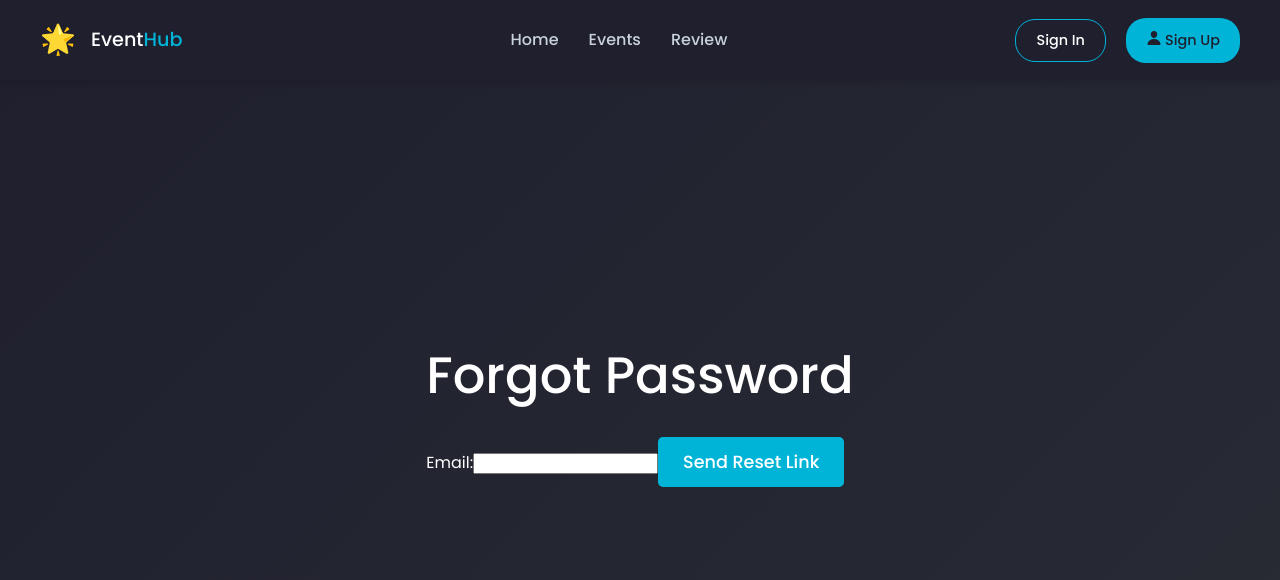
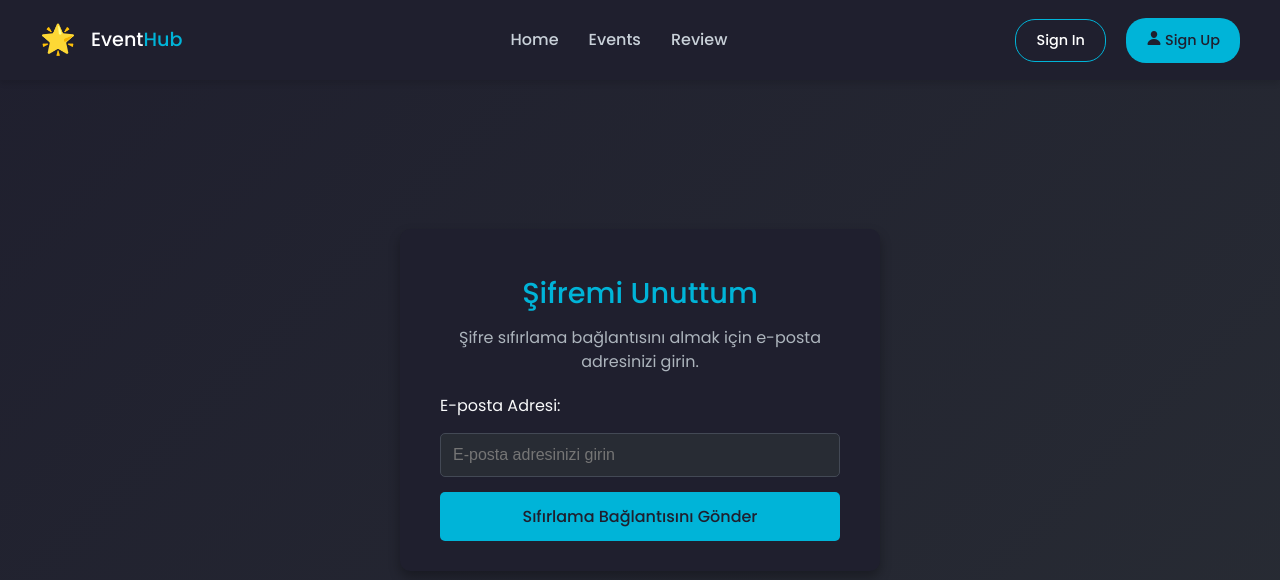
Before and after one commit to NisaAydin/event-app-frontend, a React (Vite) app: page /forgot-password in a window 1280 px wide. Shown: the top 580 px of the page. Built offline with nearby package versions, Linux system fonts and the light colour scheme; no server answers.

Commit message:
Forget password page added

```diff
--- a/src/Pages/ChatPage/ChatPage.css
+++ b/src/Pages/ChatPage/ChatPage.css
@@ -1,17 +1,19 @@
 .chat-container {
   display: flex;
-  width: 100%;
-  height: 100vh;
+  width: 100vw; /* Tüm genişlik */
+  height: 100vh; /* Tüm yükseklik */
   font-family: "Poppins", sans-serif;
+  background-color: #1f1f2e; /* Genel arka plan */
+  overflow: hidden; /* Kaymaların önlenmesi */
 }
 
 .chat-sidebar {
-  width: 30%;
+  width: 30%; /* Sabit genişlik */
   border-right: 1px solid #434955;
   padding: 20px;
   background-color: #1f1f2e;
   color: #f8f9fa;
-  overflow-y: auto;
+  overflow-y: auto; /* Dikey kaydırma */
 }
 
 .chat-sidebar h3 {
@@ -38,6 +40,7 @@
   background-color: #282c34;
   transition: background-color 0.3s, transform 0.3s;
   box-shadow: 0 4px 10px rgba(0, 0, 0, 0.2);
+  position: relative; /* Bildirim noktası için gerekli */
 }
 
 .chat-item:hover {
@@ -57,24 +60,19 @@
   color: #f8f9fa;
 }
 
-.chat-item-description {
-  font-size: 0.9rem;
-  color: #adb5bd;
-  margin-bottom: 5px;
-}
-
 .chat-item-date {
   font-size: 0.8rem;
   color: #868e96;
 }
 
 .chat-main {
-  width: 70%;
-  padding: 10px;
-  background-color: transparent;
+  flex: 1; /* Geri kalan tüm alanı kapla */
+  padding: 20px;
+  background-color: #282c34;
   color: #f8f9fa;
   display: flex;
   flex-direction: column;
+  overflow-y: hidden; /* Kaymayı engelle */
 }
 
 .chat-main h3 {
@@ -84,13 +82,12 @@
 }
 
 .message-list {
-  height: calc(100vh - 200px);
-  overflow-y: auto;
+  flex: 1; /* Ana alanın büyük kısmını kapla */
+  overflow-y: auto; /* Kaydırma */
   padding: 15px;
   border-radius: 8px;
   background-color: #1f1f2e;
   box-shadow: 0 4px 10px rgba(0, 0, 0, 0.3);
-  margin-bottom: 10px;
 }
 
 .message {
@@ -153,7 +150,6 @@
   margin-top: 20px;
   display: flex;
   gap: 15px;
-  margin-top: auto;
 }
 
 .message-input {
--- a/src/Pages/ChatPage/ChatPage.jsx
+++ b/src/Pages/ChatPage/ChatPage.jsx
@@ -97,7 +97,7 @@ function ChatPage() {
                 }`}
               >
                 <h4 className="chat-item-title">{chat.EventName}</h4>
-                <p className="chat-item-description">{chat.Description}</p>
+
                 <small className="chat-item-date">
                   Tarih: {new Date(chat.EventDate).toLocaleDateString()}
                 </small>
--- /dev/null
+++ b/src/Pages/ForgetPasswordPage/ForgetPasswordPage.css
@@ -0,0 +1,97 @@
+/* Genel Konteyner */
+.forgot-password-container {
+  display: flex;
+  justify-content: center;
+  align-items: center;
+  min-height: 100vh;
+  background: transparent;
+  font-family: "Poppins", sans-serif;
+  margin: 0;
+  color: #f8f9fa;
+}
+
+/* Kart Stili */
+.forgot-password-card {
+  background-color: #1f1f2e;
+  padding: 30px 40px;
+  border-radius: 10px;
+  box-shadow: 0 6px 12px rgba(0, 0, 0, 0.3);
+  max-width: 400px;
+  width: 100%;
+  text-align: center;
+}
+
+/* Başlık */
+.forgot-password-title {
+  font-size: 1.8rem;
+  color: #00b4d8;
+  margin-bottom: 15px;
+}
+
+/* Açıklama Metni */
+.forgot-password-text {
+  font-size: 1rem;
+  color: #adb5bd;
+  margin-bottom: 20px;
+}
+
+/* Form */
+.forgot-password-form {
+  display: flex;
+  flex-direction: column;
+  gap: 15px;
+}
+
+.forgot-password-label {
+  text-align: left;
+  font-size: 1rem;
+  color: #f8f9fa;
+}
+
+/* Giriş Alanı */
+.forgot-password-input {
+  padding: 12px;
+  border-radius: 5px;
+  border: 1px solid #434955;
+  font-size: 1rem;
+  background-color: #282c34;
+  color: #f8f9fa;
+  outline: none;
+  transition: border-color 0.3s ease, box-shadow 0.3s ease;
+}
+
+.forgot-password-input:focus {
+  border-color: #00b4d8;
+  box-shadow: 0 0 8px #00b4d8;
+}
+
+/* Buton */
+.forgot-password-button {
+  padding: 12px;
+  background-color: #00b4d8;
+  color: #1f1f2e;
+  border: none;
+  border-radius: 5px;
+  font-size: 1rem;
+  cursor: pointer;
+  transition: background-color 0.3s, transform 0.3s ease;
+  font-weight: bold;
+}
+
+.forgot-password-button:hover {
+  background-color: #0077a7;
+  transform: scale(1.05);
+}
+
+/* Başarı ve Hata Mesajları */
+.forgot-password-success {
+  color: #28a745;
+  font-size: 0.9rem;
+  margin-top: 15px;
+}
+
+.forgot-password-error {
+  color: #dc3545;
+  font-size: 0.9rem;
+  margin-top: 15px;
+}
--- a/src/Pages/ForgetPasswordPage/ForgetPasswordPage.jsx
+++ b/src/Pages/ForgetPasswordPage/ForgetPasswordPage.jsx
@@ -1,5 +1,6 @@
 import { useState } from "react";
 import axios from "axios";
+import "./ForgetPasswordPage.css";
 
 function ForgotPasswordPage() {
   const [email, setEmail] = useState("");
@@ -24,22 +25,32 @@ function ForgotPasswordPage() {
   };
 
   return (
-    <div>
-      <h1>Forgot Password</h1>
-      <form onSubmit={handleSubmit}>
-        <label>
-          Email:
+    <div className="forgot-password-container">
+      <div className="forgot-password-card">
+        <h1 className="forgot-password-title">Şifremi Unuttum</h1>
+        <p className="forgot-password-text">
+          Şifre sıfırlama bağlantısını almak için e-posta adresinizi girin.
+        </p>
+        <form onSubmit={handleSubmit} className="forgot-password-form">
+          <label htmlFor="email" className="forgot-password-label">
+            E-posta Adresi:
+          </label>
           <input
             type="email"
+            id="email"
+            className="forgot-password-input"
             value={email}
             onChange={handleInputChange}
             required
+            placeholder="E-posta adresinizi girin"
           />
-        </label>
-        <button type="submit">Send Reset Link</button>
-      </form>
-      {message && <p style={{ color: "green" }}>{message}</p>}
-      {error && <p style={{ color: "red" }}>{error}</p>}
+          <button type="submit" className="forgot-password-button">
+            Sıfırlama Bağlantısını Gönder
+          </button>
+        </form>
+        {message && <p className="forgot-password-success">{message}</p>}
+        {error && <p className="forgot-password-error">{error}</p>}
+      </div>
     </div>
   );
 }
--- /dev/null
+++ b/src/Pages/ResetPasswordPage/ResetPasswordPage.css
@@ -0,0 +1,92 @@
+/* Genel Konteyner */
+.reset-password-container {
+  display: flex;
+  justify-content: center;
+  align-items: center;
+  min-height: 100vh;
+  background: transparent;
+  font-family: "Poppins", sans-serif;
+  color: #f8f9fa;
+  margin: 0;
+}
+
+/* Kart Tasarımı */
+.reset-password-card {
+  background-color: #1f1f2e;
+  padding: 30px 40px;
+  border-radius: 10px;
+  box-shadow: 0 6px 12px rgba(0, 0, 0, 0.3);
+  max-width: 400px;
+  width: 600px;
+  text-align: center;
+}
+
+/* Başlık */
+.reset-password-title {
+  font-size: 1.8rem;
+  color: #00b4d8;
+  margin-bottom: 20px;
+}
+
+/* Form */
+.reset-password-form {
+  display: flex;
+  flex-direction: column;
+  gap: 15px;
+}
+
+.reset-password-label {
+  text-align: left;
+  font-size: 1rem;
+  color: #a2abb4;
+  margin-bottom: 0px;
+}
+
+/* Giriş Alanı */
+.reset-password-input {
+  padding: 12px;
+  border-radius: 5px;
+  border: 1px solid #434955;
+  font-size: 1rem;
+  background-color: #282c34;
+  color: #f8f9fa;
+  outline: none;
+  transition: border-color 0.3s ease, box-shadow 0.3s ease;
+}
+
+.reset-password-input:focus {
+  border-color: #00b4d8;
+  box-shadow: 0 0 8px #00b4d8;
+}
+
+/* Buton */
+.reset-password-button {
+  padding: 12px;
+  background-color: #00b4d8;
+  color: #1f1f2e;
+  border: none;
+  border-radius: 5px;
+  font-size: 1rem;
+  font-weight: bold;
+  cursor: pointer;
+  transition: background-color 0.3s, transform 0.3s ease;
+}
+
+.reset-password-button:hover {
+  background-color: #0077a7;
+  transform: scale(1.05);
+}
+
+/* Mesajlar */
+.reset-password-message {
+  font-size: 0.9rem;
+  margin-top: 15px;
+}
+
+.reset-password-message.success {
+  color: #28a745;
+}
+
+.reset-password-message.error {
+  color: #dc3545;
+}
--- a/src/Pages/ResetPasswordPage/ResetPasswordPage.jsx
+++ b/src/Pages/ResetPasswordPage/ResetPasswordPage.jsx
@@ -1,6 +1,7 @@
 import { useState } from "react";
 import { useSearchParams } from "react-router-dom";
 import axios from "axios";
+import "./ResetPasswordPage.css";
 
 function ResetPasswordPage() {
   const [searchParams] = useSearchParams();
@@ -12,10 +13,13 @@ function ResetPasswordPage() {
   const handleSubmit = async (e) => {
     e.preventDefault();
     try {
-      const response = await axios.post("http://localhost:3000/auth/reset-password", {
-        token,
-        newPassword,
-      });
+      const response = await axios.post(
+        "http://localhost:3000/auth/reset-password",
+        {
+          token,
+          newPassword,
+        }
+      );
       setMessage(response.data.message);
     } catch (error) {
       setError(error.response?.data?.error || "An error occurred.");
@@ -23,22 +27,29 @@ function ResetPasswordPage() {
   };
 
   return (
-    <div>
-      <h1>Reset Password</h1>
-      <form onSubmit={handleSubmit}>
-        <label>
-          New Password:
+    <div className="reset-password-container">
+      <div className="reset-password-card">
+        <h1 className="reset-password-title">Şifreyi Sıfırla</h1>
+        <form onSubmit={handleSubmit} className="reset-password-form">
+          <label htmlFor="password" className="reset-password-label">
+            Yeni Şifre:
+          </label>
           <input
             type="password"
+            id="password"
+            className="reset-password-input"
             value={newPassword}
             onChange={(e) => setNewPassword(e.target.value)}
             required
+            placeholder="Yeni şifrenizi girin"
           />
-        </label>
-        <button type="submit">Reset Password</button>
-      </form>
-      {message && <p style={{ color: "green" }}>{message}</p>}
-      {error && <p style={{ color: "red" }}>{error}</p>}
+          <button type="submit" className="reset-password-button">
+            Şifreyi Sıfırla
+          </button>
+        </form>
+        {message && <p className="reset-password-message success">{message}</p>}
+        {error && <p className="reset-password-message error">{error}</p>}
+      </div>
     </div>
   );
 }
```
Also changed, not shown: src/Pages/EventDetail/EventDetail.jsx (+51 -2 lines).
